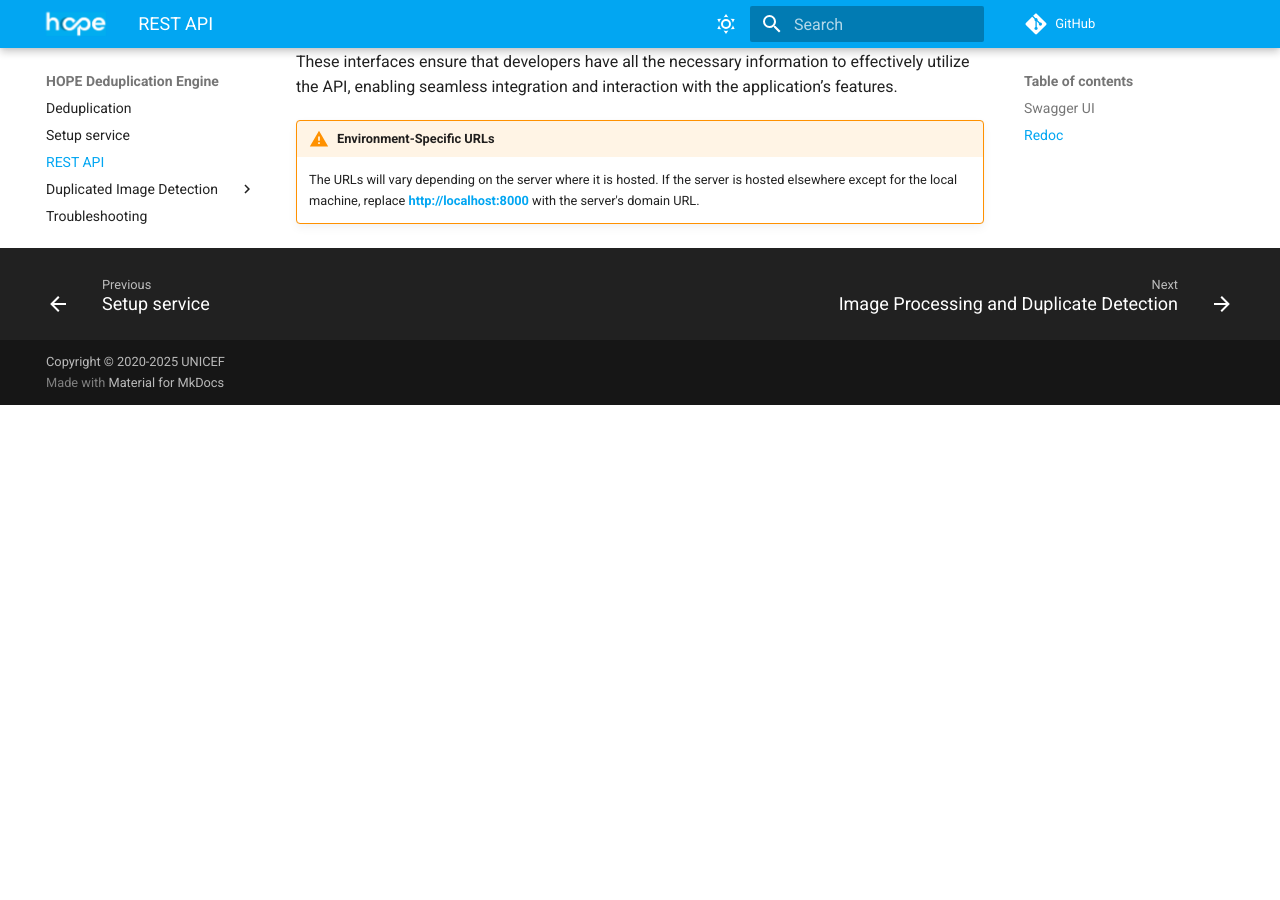
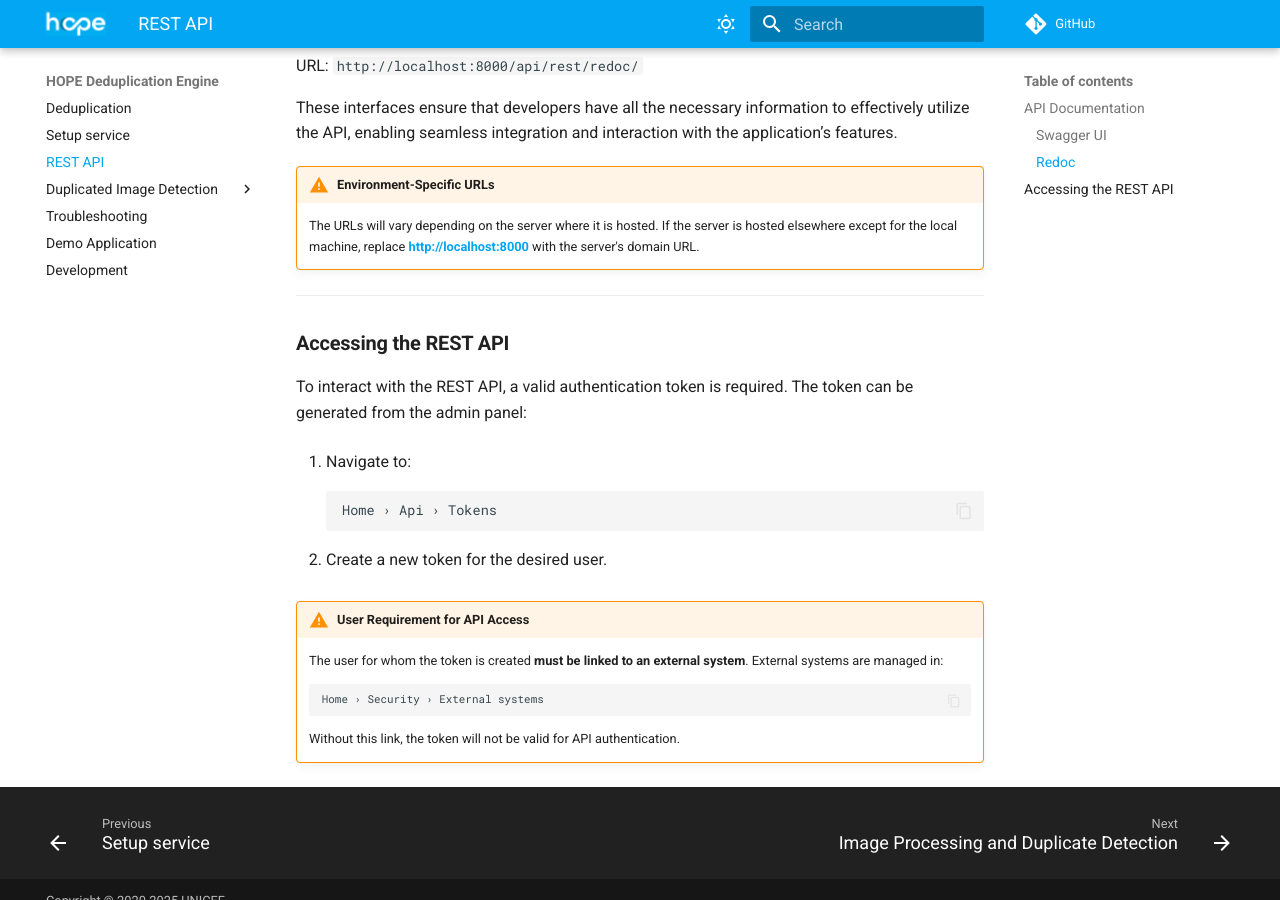
Before and after one commit to unicef/hope-dedup-engine, an MkDocs documentation site: the page built from docs/src/API.md, in a window 1280 px wide and 900 px high, scrolled down 550 px. Built offline with MkDocs 1.6.1 and Material for MkDocs 9.7.7, drawn with Linux system fonts in a browser that asks for light colours; comment, search, counter and statistics services are not loaded; before the commit the page ends 955 px from its top, so only the background shows below that.

Commit message:
chg ! update docs

````diff
--- a/docs/src/API.md
+++ b/docs/src/API.md
@@ -1,3 +1,5 @@
+### API Documentation
+
 The application provides comprehensive API documentation to facilitate ease of use and integration. API documentation is available via two main interfaces:
 
 #### Swagger UI
@@ -15,3 +17,25 @@
 
 !!! warning "Environment-Specific URLs"
     The URLs will vary depending on the server where it is hosted. If the server is hosted elsewhere except for the local machine, replace **http://localhost:8000** with the server's domain URL.
+
+
+---
+
+### **Accessing the REST API**
+
+To interact with the REST API, a valid authentication token is required. The token can be generated from the admin panel:
+
+1. Navigate to:
+```
+Home › Api › Tokens
+```
+
+2. Create a new token for the desired user.
+
+!!! warning "User Requirement for API Access"
+    The user for whom the token is created **must be linked to an external system**.
+    External systems are managed in:
+    ```
+    Home › Security › External systems
+    ```
+    Without this link, the token will not be valid for API authentication.
````
